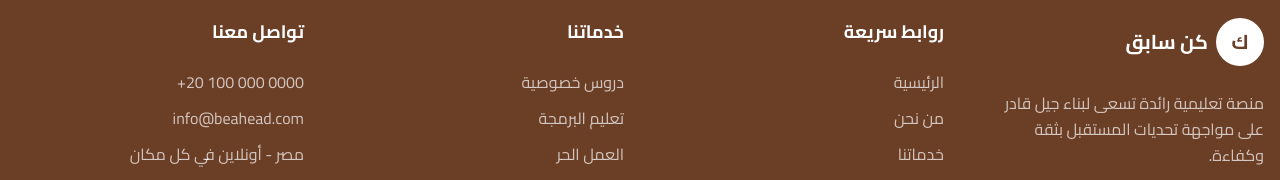
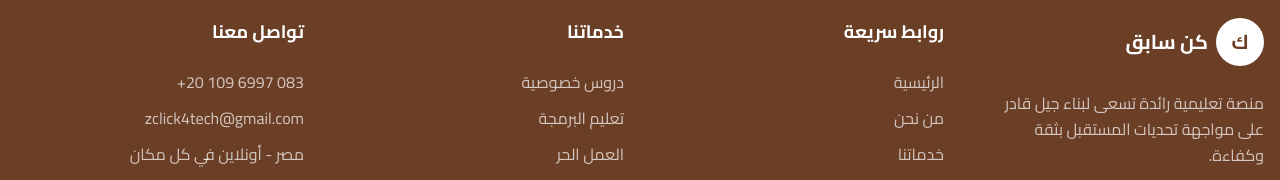
Before and after one commit to Ibrahim20431/Kon-Sabek, a Next.js app: page / in a window 1280 px wide. Shown: the part 5982-6162 px from the top of the page. Built offline with nearby package versions, Linux system fonts and the light colour scheme.

Commit message:
Update footer.tsx

```diff
--- a/components/footer.tsx
+++ b/components/footer.tsx
@@ -87,9 +87,9 @@ export function Footer() {
             </h4>
             <ul className="space-y-3 text-primary-foreground/70">
               <li dir="ltr" className="text-right rtl:text-right">
-                +20 100 000 0000
+                +20 109 6997 083
               </li>
-              <li>info@beahead.com</li>
+              <li>zclick4tech@gmail.com</li>
               <li>
                 {t("مصر - أونلاين في كل مكان", "Egypt - Online Everywhere")}
               </li>
```
